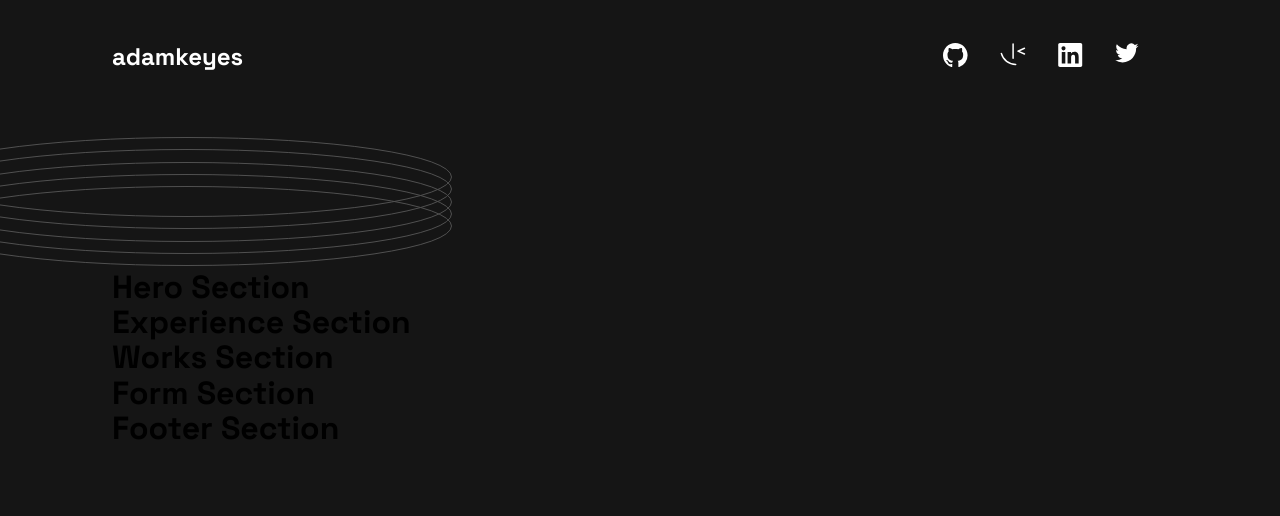
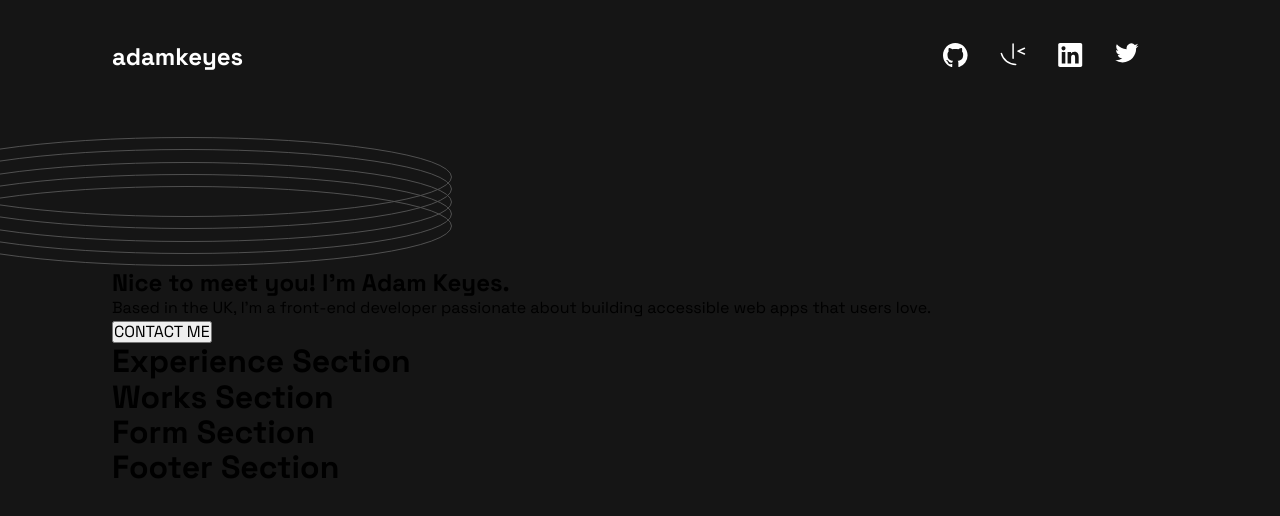
Before and after one commit to CalderonVasquez/fe-portfolio, a React (Vite) app: page / in a window 1280 px wide. Shown: the top 516 px of the page. Built offline with nearby package versions, Linux system fonts and the light colour scheme.

Commit message:
add hero section HTML

```diff
--- a/src/components/Hero/Hero.jsx
+++ b/src/components/Hero/Hero.jsx
@@ -2,9 +2,17 @@ import './Hero.css';
 
 const Hero = () => {
     return (
-        <div>
-            <h1>Hero Section</h1>
-        </div>
+        <section className='hero-section'>
+            <h1 className='hero-header'>Nice to meet you! I'm <span className='underline'>Adam Keyes</span>.</h1>
+            <p className='hero-text'>
+                Based in the UK, I'm a front-end developer passionate about
+                building accessible web apps that users love.
+            </p>
+            <div className='btn-container'>
+                <button className='hero-button' type='button'><span className='btn-underline'>CONTACT ME</span></button>
+                <image src='/public/images/pattern-circle.svg' alt='circle graphic' className='circle-graphic'/>
+            </div>
+        </section>
     )
 }
 
```
